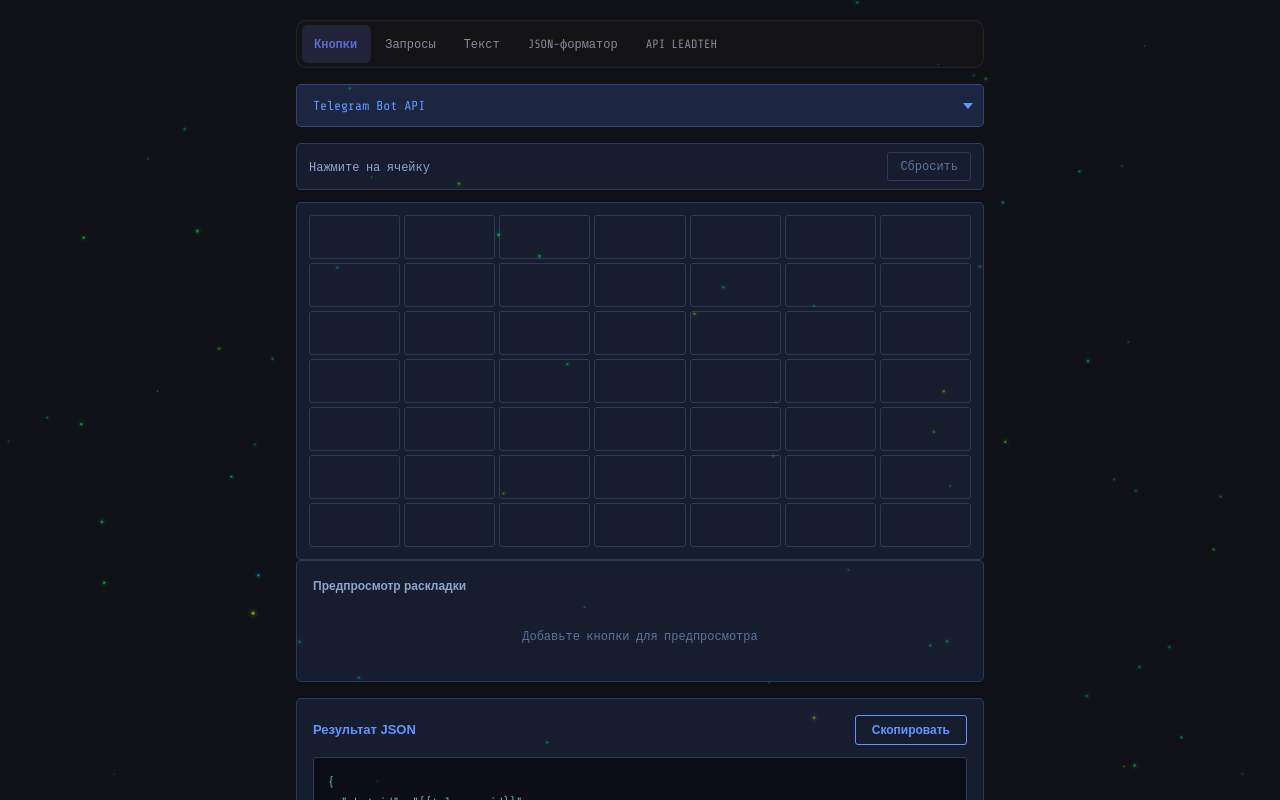
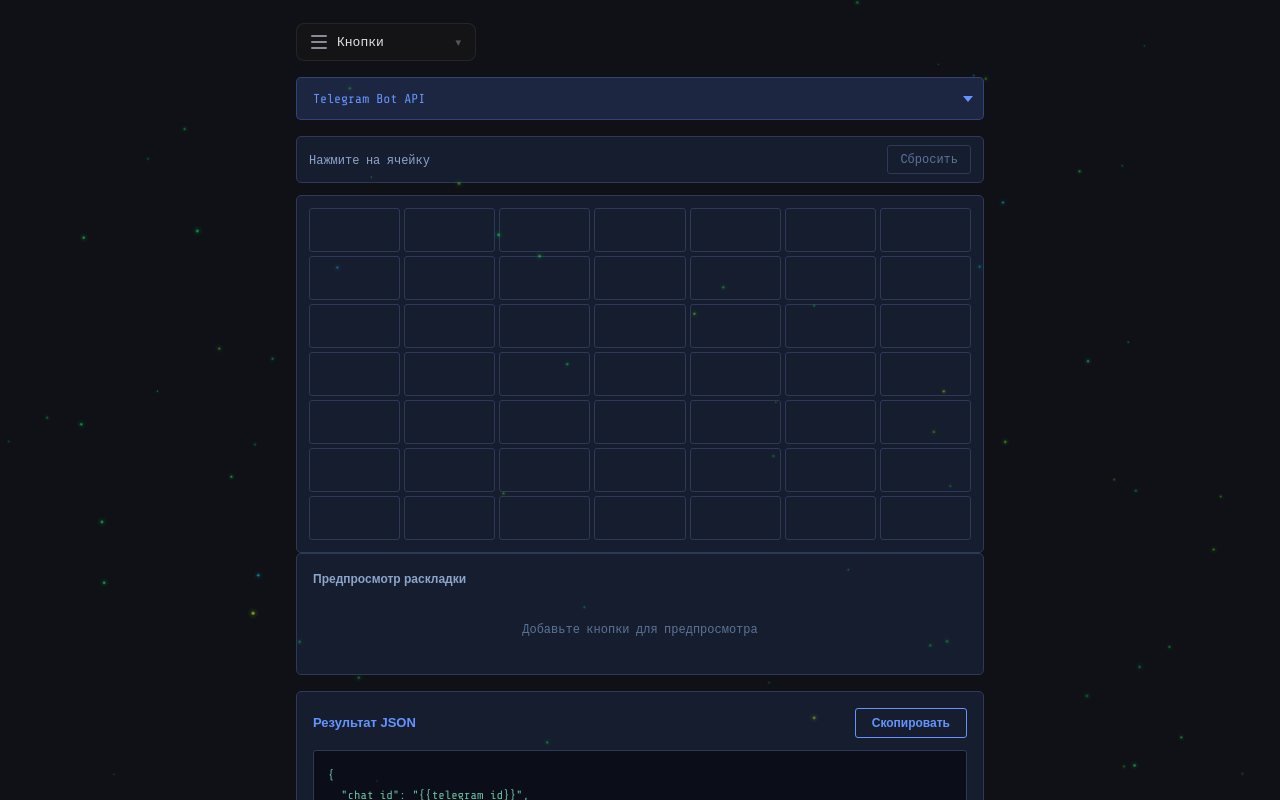
Before and after one commit to Roman72-186/color_butten, a React (Vite) app: page / in a window 1280 px wide. Shown: the top 800 px of the page. Built offline with nearby package versions, Linux system fonts and the light colour scheme.

Commit message:
Заменить навигацию на бургер-меню с анимацией

```diff
--- a/src/App.tsx
+++ b/src/App.tsx
@@ -9,7 +9,7 @@ import { GridConstructor } from './components/GridConstructor';
 import { Preview } from './components/Preview';
 import { JsonOutput } from './components/JsonOutput';
 import { RadioactiveSnow } from './components/RadioactiveSnow';
-import { SlideTabs } from './components/SlideTabs';
+import { BurgerMenu } from './components/BurgerMenu';
 import { validateButton, hasAnyErrors } from './utils/validation';
 import { generateJson } from './utils/generateJson';
 import { createDefaultButton, groupButtonsByRow } from './utils/helpers';
@@ -78,11 +78,10 @@ function App() {
       <RadioactiveSnow />
       <div className={styles.content}>
 
-        <SlideTabs
+        <BurgerMenu
           tabs={TABS}
           activeTab={activeTab}
           onTabChange={setActiveTab}
-          ariaLabel="Вкладки конструктора"
         />
 
         <div
--- /dev/null
+++ b/src/components/BurgerMenu/BurgerMenu.module.css
@@ -0,0 +1,157 @@
+.wrapper {
+  position: relative;
+  display: inline-block;
+  margin-bottom: 16px;
+}
+
+/* ── Trigger button ── */
+.trigger {
+  display: flex;
+  align-items: center;
+  gap: 10px;
+  padding: 10px 14px;
+  background: #141416;
+  border: 1px solid rgba(255, 255, 255, 0.07);
+  border-radius: 8px;
+  color: #E2E2E5;
+  font-family: 'Share Tech Mono', monospace;
+  font-size: 13px;
+  cursor: pointer;
+  transition: border-color 0.15s, background 0.15s;
+  min-width: 180px;
+}
+
+.trigger:hover {
+  border-color: rgba(94, 106, 210, 0.5);
+  background: #1a1a1e;
+}
+
+.trigger[aria-expanded='true'] {
+  border-color: #5E6AD2;
+}
+
+/* ── Три полоски ── */
+.icon {
+  display: flex;
+  flex-direction: column;
+  gap: 4px;
+  flex-shrink: 0;
+}
+
+.icon span {
+  display: block;
+  width: 16px;
+  height: 2px;
+  background: #8A8A9A;
+  border-radius: 1px;
+  transition: transform 0.2s, opacity 0.2s, width 0.2s;
+  transform-origin: center;
+}
+
+.iconOpen span:nth-child(1) {
+  transform: translateY(6px) rotate(45deg);
+  background: #5E6AD2;
+}
+
+.iconOpen span:nth-child(2) {
+  opacity: 0;
+  width: 0;
+}
+
+.iconOpen span:nth-child(3) {
+  transform: translateY(-6px) rotate(-45deg);
+  background: #5E6AD2;
+}
+
+.label {
+  flex: 1;
+  text-align: left;
+  color: #E2E2E5;
+}
+
+.chevron {
+  font-size: 11px;
+  color: #55556A;
+  transition: transform 0.2s;
+  flex-shrink: 0;
+}
+
+.chevronOpen {
+  transform: rotate(180deg);
+}
+
+/* ── Dropdown ── */
+.dropdown {
+  position: absolute;
+  top: calc(100% + 6px);
+  left: 0;
+  min-width: 100%;
+  background: #141416;
+  border: 1px solid rgba(255, 255, 255, 0.10);
+  border-radius: 8px;
+  padding: 4px;
+  display: flex;
+  flex-direction: column;
+  gap: 2px;
+  z-index: 100;
+  opacity: 0;
+  transform: translateY(-6px);
+  pointer-events: none;
+  transition: opacity 0.15s, transform 0.15s;
+  box-shadow: 0 8px 24px rgba(0, 0, 0, 0.5);
+}
+
+.dropdownOpen {
+  opacity: 1;
+  transform: translateY(0);
+  pointer-events: auto;
+}
+
+/* ── Menu item ── */
+.item {
+  display: flex;
+  align-items: center;
+  gap: 10px;
+  padding: 10px 12px;
+  background: transparent;
+  border: none;
+  border-radius: 6px;
+  color: #8A8A9A;
+  font-family: 'Share Tech Mono', monospace;
+  font-size: 13px;
+  text-align: left;
+  cursor: pointer;
+  transition: background 0.12s, color 0.12s;
+  white-space: nowrap;
+}
+
+.item:hover {
+  background: rgba(255, 255, 255, 0.04);
+  color: #E2E2E5;
+}
+
+.itemActive {
+  color: #5E6AD2;
+  background: rgba(94, 106, 210, 0.12);
+}
+
+.itemActive:hover {
+  background: rgba(94, 106, 210, 0.18);
+  color: #5E6AD2;
+}
+
+/* ── Dot индикатор ── */
+.dot {
+  width: 6px;
+  height: 6px;
+  border-radius: 50%;
+  background: transparent;
+  border: 1px solid #55556A;
+  flex-shrink: 0;
+  transition: background 0.12s, border-color 0.12s;
+}
+
+.itemActive .dot {
+  background: #5E6AD2;
+  border-color: #5E6AD2;
+}
--- /dev/null
+++ b/src/components/BurgerMenu/BurgerMenu.tsx
@@ -0,0 +1,74 @@
+import { useState, useEffect, useRef } from 'react';
+import styles from './BurgerMenu.module.css';
+
+interface Tab<T extends string> {
+  id: T;
+  label: string;
+}
+
+interface BurgerMenuProps<T extends string> {
+  tabs: readonly Tab<T>[];
+  activeTab: T;
+  onTabChange: (tab: T) => void;
+}
+
+export function BurgerMenu<T extends string>({ tabs, activeTab, onTabChange }: BurgerMenuProps<T>) {
+  const [open, setOpen] = useState(false);
+  const containerRef = useRef<HTMLDivElement>(null);
+
+  const activeLabel = tabs.find(t => t.id === activeTab)?.label ?? '';
+
+  useEffect(() => {
+    if (!open) return;
+    const handleClick = (e: MouseEvent) => {
+      if (containerRef.current && !containerRef.current.contains(e.target as Node)) {
+        setOpen(false);
+      }
+    };
+    document.addEventListener('mousedown', handleClick);
+    return () => document.removeEventListener('mousedown', handleClick);
+  }, [open]);
+
+  const handleSelect = (id: T) => {
+    onTabChange(id);
+    setOpen(false);
+  };
+
+  return (
+    <div ref={containerRef} className={styles.wrapper}>
+      <button
+        className={styles.trigger}
+        onClick={() => setOpen(prev => !prev)}
+        aria-haspopup="listbox"
+        aria-expanded={open}
+        aria-label="Меню навигации"
+      >
+        <span className={`${styles.icon} ${open ? styles.iconOpen : ''}`}>
+          <span />
+          <span />
+          <span />
+        </span>
+        <span className={styles.label}>{activeLabel}</span>
+        <span className={`${styles.chevron} ${open ? styles.chevronOpen : ''}`}>▾</span>
+      </button>
+
+      <div className={`${styles.dropdown} ${open ? styles.dropdownOpen : ''}`} role="listbox">
+        {tabs.map(({ id, label }) => {
+          const isActive = id === activeTab;
+          return (
+            <button
+              key={id}
+              role="option"
+              aria-selected={isActive}
+              className={`${styles.item} ${isActive ? styles.itemActive : ''}`}
+              onClick={() => handleSelect(id)}
+            >
+              <span className={styles.dot} />
+              {label}
+            </button>
+          );
+        })}
+      </div>
+    </div>
+  );
+}
--- /dev/null
+++ b/src/components/BurgerMenu/index.ts
@@ -0,0 +1 @@
+export { BurgerMenu } from './BurgerMenu';
```
